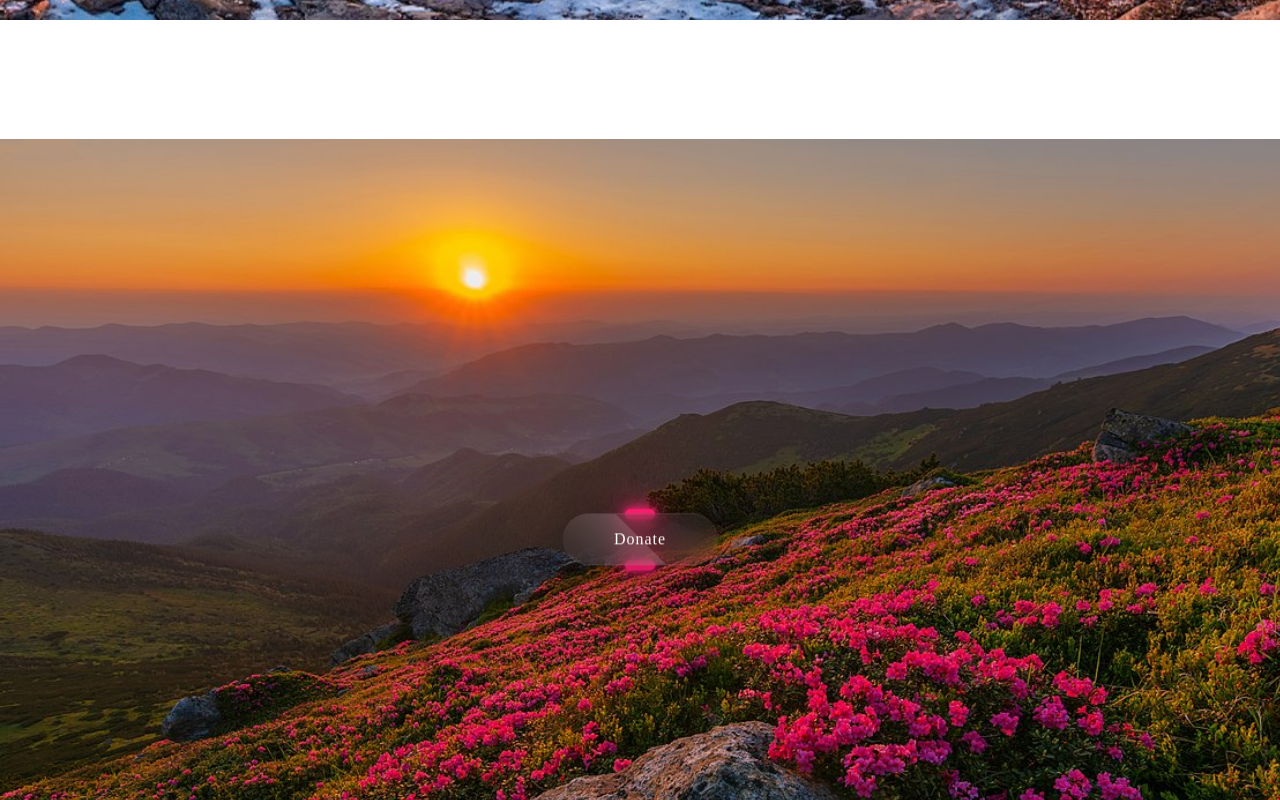
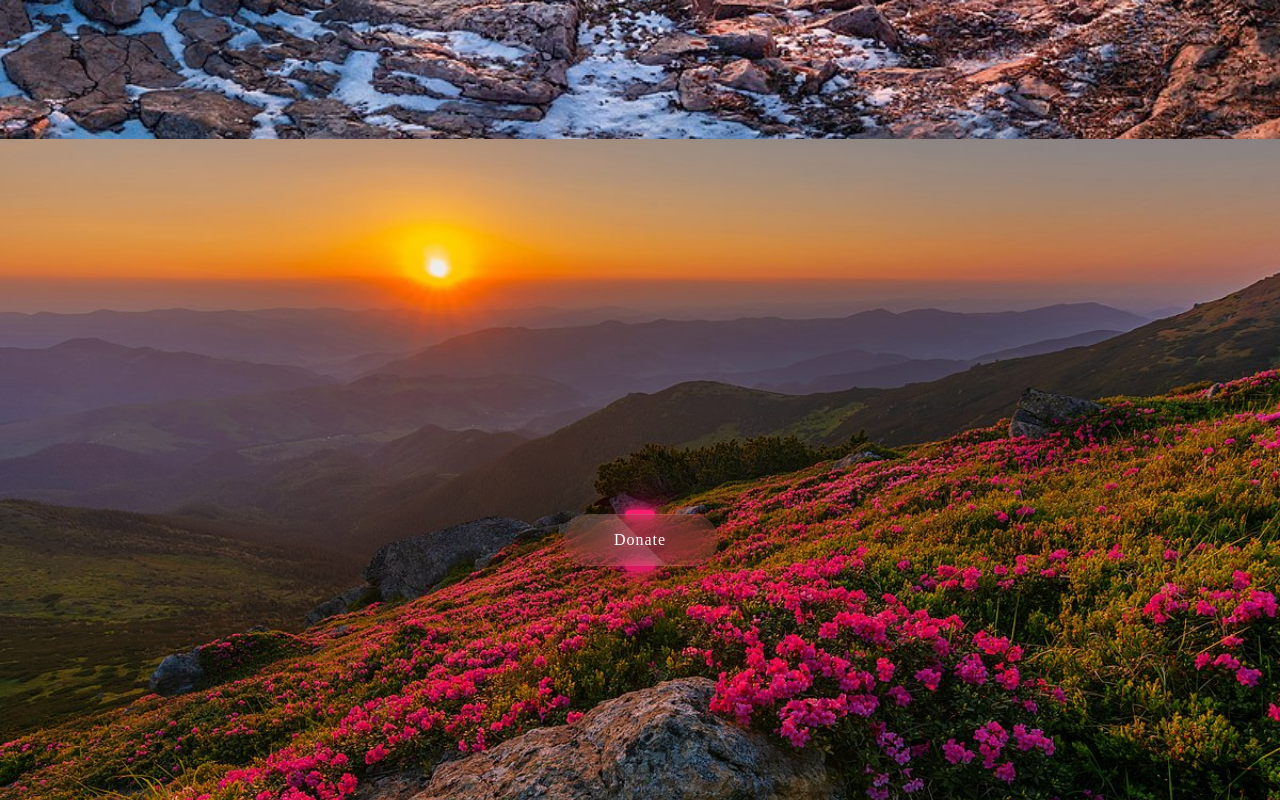
Before and after one commit to BigMoneyKirk/KEUPoetry, an Angular app: page /home in a window 1280 px wide. Shown: the part 780-1580 px from the top of the page. Built offline with nearby package versions, Linux system fonts and the light colour scheme.

Commit message:
I took the sticky feature off for now

```diff
--- a/src/app/tabs/home/home.component.html
+++ b/src/app/tabs/home/home.component.html
@@ -11,12 +11,12 @@
     <div class="menu-toggle"></div>
     <nav>
       <ul>
-        <li><a href="#home-link" class="active">Home</a></li>
-        <li><a href="home/#donation-link">Donations</a></li>
-        <li><a href="home/#bookings-link">Bookings</a></li>
-        <li><a href="home/#events-link">Events</a></li>
-        <li><a href="home/#updates-link">Updates</a></li>
-        <li><a href="home/#about-link">About</a></li>
+        <li><a (click)="toHome()"class="active">Home</a></li>
+        <li><a (click)="toDonations()">Donations</a></li>
+        <li><a (click)="toBookings()">Bookings</a></li>
+        <li><a (click)="toEvents()">Events</a></li>
+        <li><a (click)="toUpdates()">Updates</a></li>
+        <li><a (click)="toAbout()">About</a></li>
       </ul>
     </nav>
   </header>
@@ -35,7 +35,7 @@
       </div>
     </div>
     <div class="section" id="donation-link">
-      <div class="slogan-flex-container donate-btn-container">
+      <div class="donate-btn-container">
         <div class="btn"><a href="https://www.paypal.com/paypalme/kirklandenterprisesu" target="_blank">Donate</a></div>
       </div>
     </div>
--- a/src/app/tabs/home/home.component.scss
+++ b/src/app/tabs/home/home.component.scss
@@ -154,7 +154,7 @@ nav ul li a:hover {
 }
 
 .container .section {
-    position: sticky;
+    //position: sticky;
     top: 0;
     left: 0;
     width: 100%;
@@ -170,6 +170,7 @@ nav ul li a:hover {
 .container .section:nth-child(2) {
     background: url('../../../assets/images/backgrounds/look-like-farcry-newdawn.jpg');
     background-size: cover;
+    padding-top: 0;
 }
 .container .section:nth-child(3) {
     background: url('../../../assets/images/backgrounds/blue-green-water.jpg');
@@ -206,11 +207,18 @@ nav ul li a:hover {
 .slogan-flex-container {
     display: flex;
     width: 100%;
-    justify-content: center;
+    //justify-content: center;
     align-items: center;
     height: 100vh;
-    transform: translateY(-$navbar-height);
+    // transform: translateY(-$navbar-height);
     flex-direction: column;
+}
+
+.donate-btn-container {
+    display: flex;
+    justify-content: center;
+    height: 100%;
+    align-items: center;
 }
 
 .donate-btn-container .btn {
@@ -322,6 +330,7 @@ nav ul li a:hover {
     width: 500px;
     justify-content: center;
     align-items: center;
+    margin-top: 30px;
 }
 
 .watermark-logo {
--- a/src/app/tabs/home/home.component.ts
+++ b/src/app/tabs/home/home.component.ts
@@ -30,4 +30,28 @@ export class HomeComponent implements OnInit {
     let allSlogans = this.sloganSevice.getAllSlogans();
     this.dailySlogan = allSlogans[Math.floor(Math.random() * allSlogans.length)];
   }
+
+  toHome() {
+    document.getElementById("home-link").scrollIntoView({behavior:"smooth"});
+  }
+
+  toDonations() {
+    document.getElementById("donation-link").scrollIntoView({behavior:"smooth"});
+  }
+
+  toBookings() {
+    document.getElementById("bookings-link").scrollIntoView({behavior:"smooth"});
+  }
+
+  toEvents() {
+    document.getElementById("events-link").scrollIntoView({behavior:"smooth"});
+  }
+
+  toUpdates() {
+    document.getElementById("updates-link").scrollIntoView({behavior:"smooth"});
+  }
+
+  toAbout() {
+    document.getElementById("about-link").scrollIntoView({behavior:"smooth"});
+  }
 }
```
Also changed, not shown: src/assets/images/logos/psw_logo.png (added).
